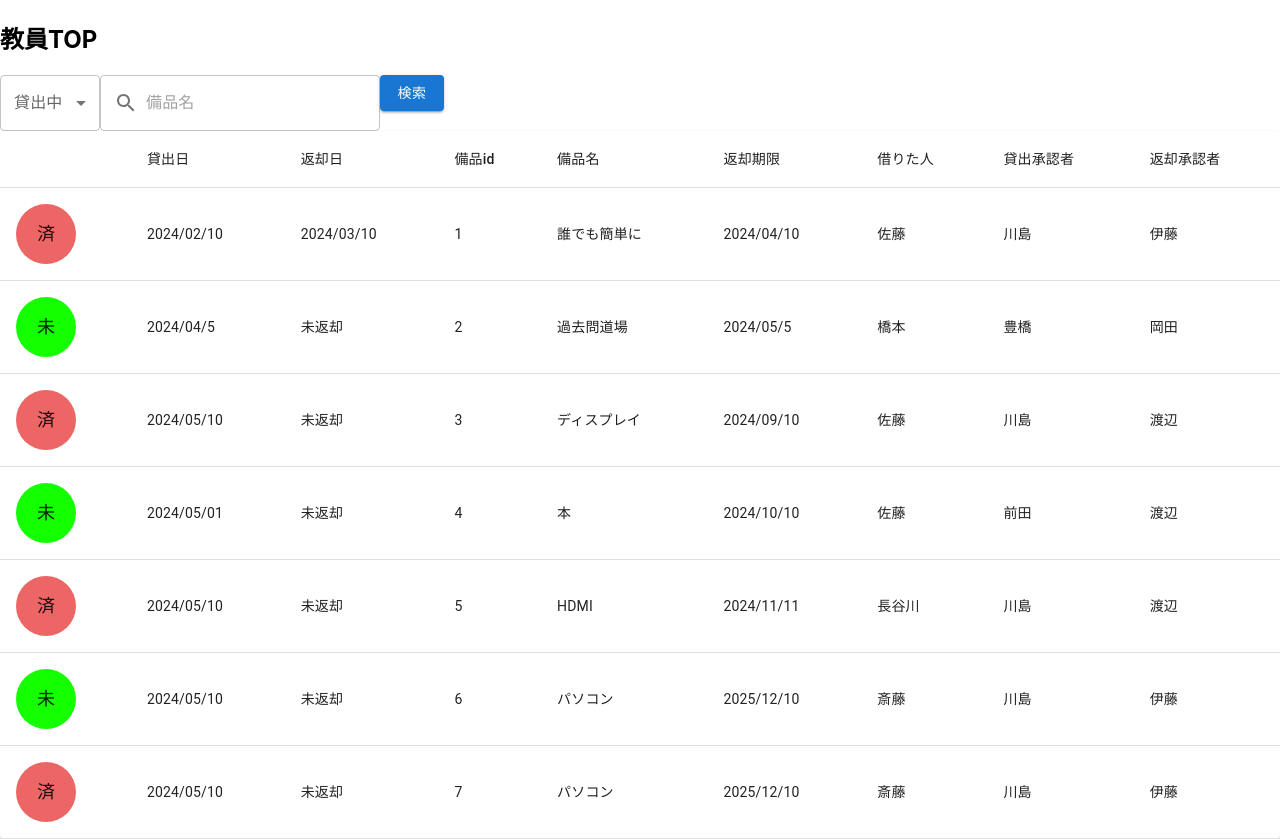
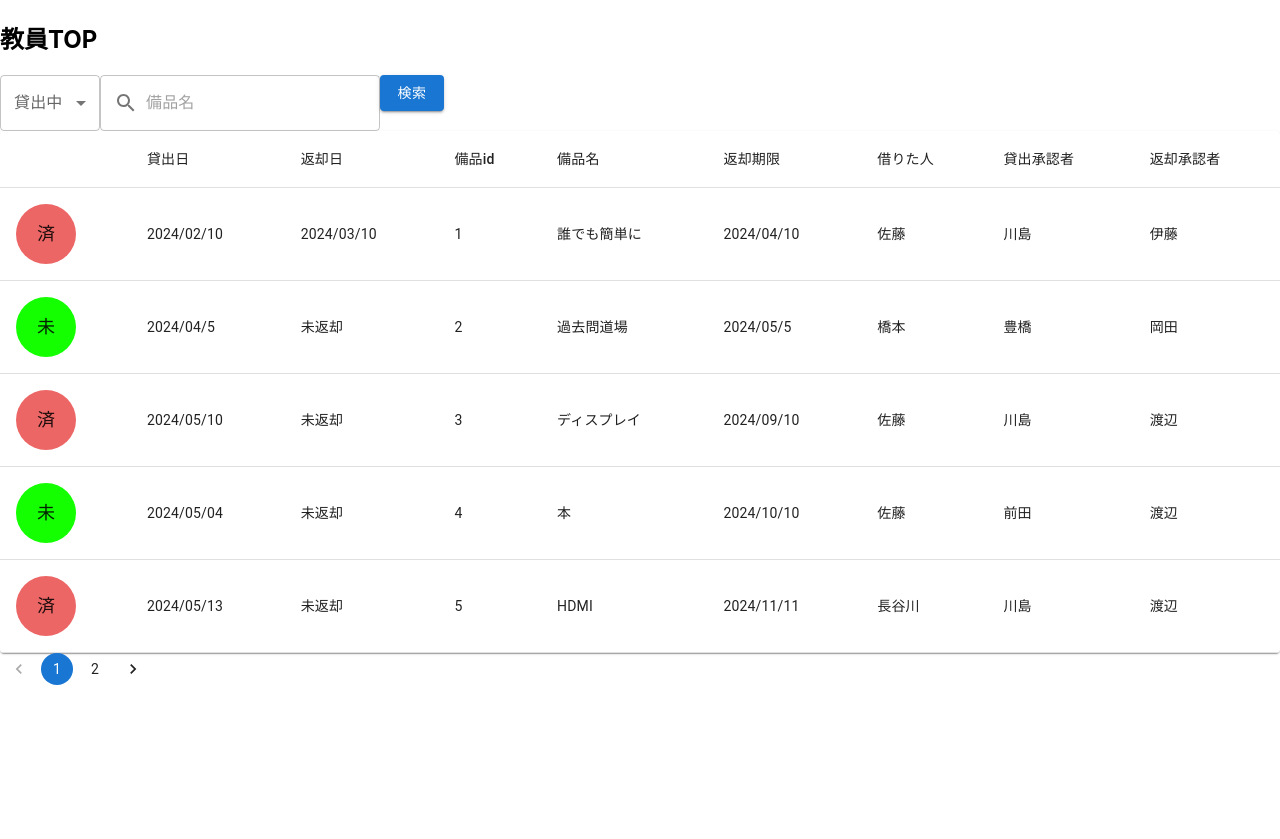
Before and after one commit to takumiTakahata/equipment_management_system, a React (Create React App) app in the folder app/: page /teacher_top in a window 1280 px wide. After the commit the page ends 800 px from the top, so only its background shows below. Built offline with nearby package versions, Linux system fonts and the light colour scheme.

Commit message:
ページネーションを追記

```diff
--- a/app/src/components/teacher_top.tsx
+++ b/app/src/components/teacher_top.tsx
@@ -13,6 +13,8 @@ import TableCell from "@mui/material/TableCell";
 import TableContainer from "@mui/material/TableContainer";
 import TableHead from "@mui/material/TableHead";
 import TableRow from "@mui/material/TableRow";
+import Pagination from "@mui/material/Pagination";
+import { useState } from "react";
 import "./teacher_top.css";
 
 function createLoanHistory(
@@ -38,8 +40,9 @@ function createLoanHistory(
 }
 
 //テストデータ
-const rows = [
-  createLoanHistory(
+const data: [string, string, number, string, string, string, string, string][] =
+  [
+    [
       "2024/02/10",
       "2024/03/10",
       1,
@@ -47,9 +50,9 @@ const rows = [
       "2024/04/10",
       "佐藤",
       "川島",
-    "伊藤"
-  ),
-  createLoanHistory(
+      "伊藤",
+    ],
+    [
       "2024/04/5",
       "未返却",
       2,
@@ -57,9 +60,9 @@ const rows = [
       "2024/05/5",
       "橋本",
       "豊橋",
-    "岡田"
-  ),
-  createLoanHistory(
+      "岡田",
+    ],
+    [
       "2024/05/10",
       "未返却",
       3,
@@ -67,53 +70,47 @@ const rows = [
       "2024/09/10",
       "佐藤",
       "川島",
-    "渡辺"
-  ),
-  createLoanHistory(
-    "2024/05/01",
-    "未返却",
-    4,
-    "本",
-    "2024/10/10",
-    "佐藤",
-    "前田",
-    "渡辺"
-  ),
-  createLoanHistory(
-    "2024/05/10",
-    "未返却",
-    5,
-    "HDMI",
-    "2024/11/11",
-    "長谷川",
-    "川島",
-    "渡辺"
-  ),
-  createLoanHistory(
-    "2024/05/10",
+      "渡辺",
+    ],
+    ["2024/05/04", "未返却", 4, "本", "2024/10/10", "佐藤", "前田", "渡辺"],
+    ["2024/05/13", "未返却", 5, "HDMI", "2024/11/11", "長谷川", "川島", "渡辺"],
+    [
+      "2024/05/04",
       "未返却",
       6,
       "パソコン",
       "2025/12/10",
       "斎藤",
       "川島",
-    "伊藤"
-  ),
-  createLoanHistory(
-    "2024/05/10",
+      "伊藤",
+    ],
+    [
+      "2024/05/12",
       "未返却",
       7,
       "パソコン",
       "2025/12/10",
       "斎藤",
       "川島",
-    "伊藤"
-  ),
+      "伊藤",
+    ],
   ];
 
+const ITEMS_PER_PAGE = 5;
+
 function TeacherTop() {
-  // createLoanHistory(...data);
+  const [currentPage, setCurrentPage] = useState(1); //currentPageが現在のページ番号
+  const handlePageChange = (
+    event: React.ChangeEvent<unknown>,
+    value: number
+  ) => {
+    setCurrentPage(value);
+  };
 
+  const startIndex = (currentPage - 1) * ITEMS_PER_PAGE;
+  const currentItems = data
+    .slice(startIndex, startIndex + ITEMS_PER_PAGE)
+    .map((item) => createLoanHistory(...item));
   return (
     <div>
       <h2>教員TOP</h2>
@@ -155,8 +152,8 @@ function TeacherTop() {
             </TableRow>
           </TableHead>
           <TableBody>
-            {rows.map((item) => (
-              <TableRow key={item.loan_date}>
+            {currentItems.map((item) => (
+              <TableRow key={`${item.loan_date}-${item.product_id}`}>
                 <TableCell>
                   {item.product_id % 2 === 1 ? (
                     <div className="red_circle">済</div>
@@ -179,6 +176,17 @@ function TeacherTop() {
           </TableBody>
         </Table>
       </TableContainer>
+      <Pagination
+        count={Math.ceil(data.length / ITEMS_PER_PAGE)}
+        page={currentPage}
+        onChange={handlePageChange}
+        color="primary"
+      />
+      {/*
+        count: 総ページ数を計算
+        page: 現在のページ番号
+        onChange: ページ変更時に呼び出される関数
+      */}
     </div>
   );
 }
```
Lines whose indentation alone changed are shown as unchanged.
